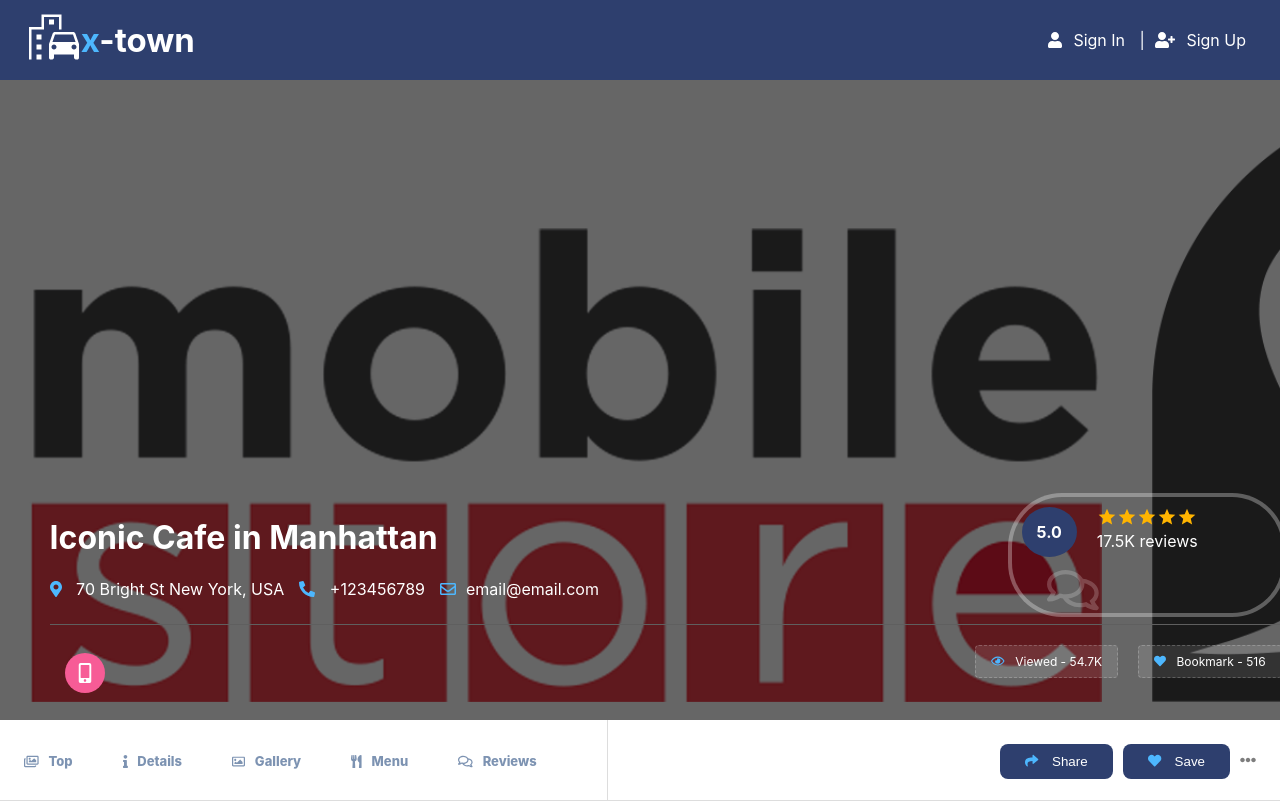
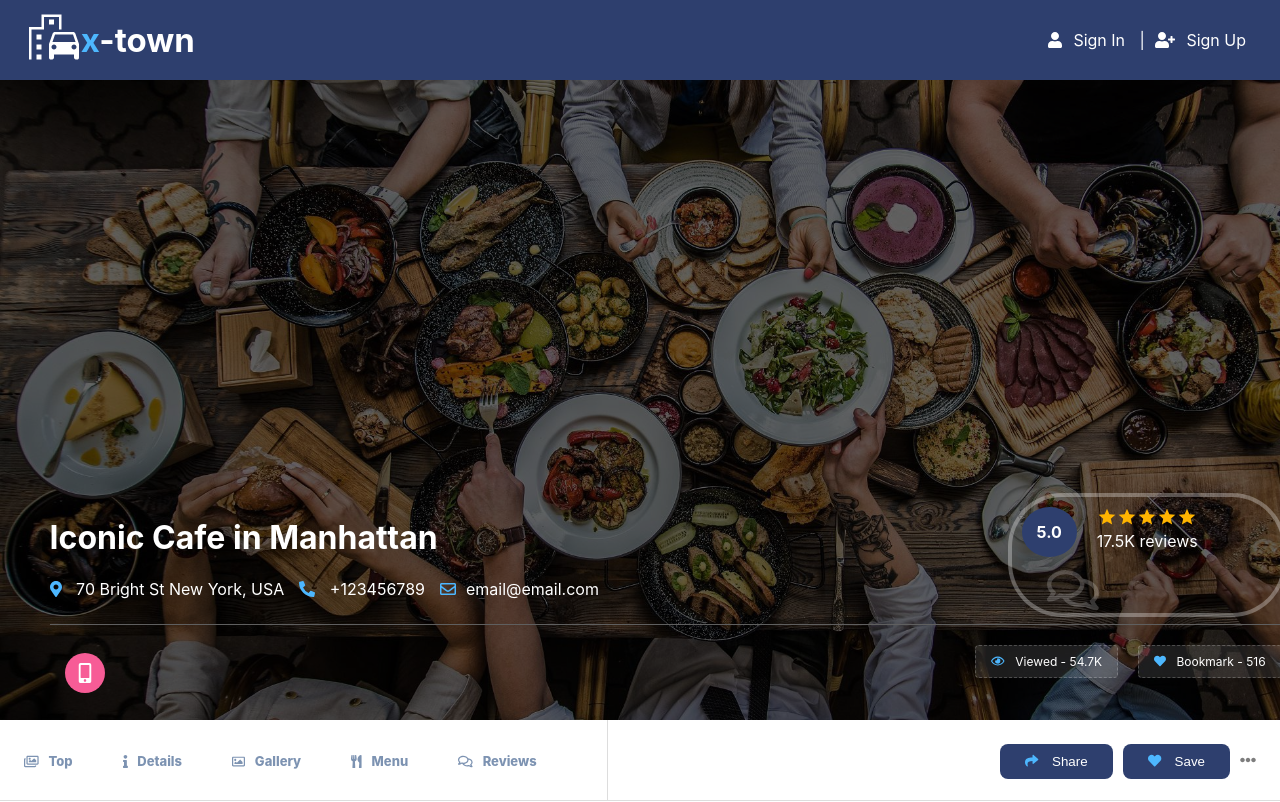
Before and after one commit to AbdHussein/AWS-Thesis-Proj, a React (Create React App) app in the folder client/: page /provider in a window 1280 px wide. Shown: the top 802 px of the page. Built offline with nearby package versions, Linux system fonts and the light colour scheme.

Commit message:
mvp v1.0

```diff
--- a/client/package.json
+++ b/client/package.json
@@ -9,6 +9,7 @@
     "@fortawesome/free-solid-svg-icons": "^5.14.0",
     "@fortawesome/react-fontawesome": "^0.1.11",
     "@material-ui/core": "^4.11.0",
+    "@material-ui/lab": "^4.0.0-alpha.56",
     "@material-ui/icons": "^4.9.1",
     "@react-google-maps/api": "^1.9.12",
     "@testing-library/jest-dom": "^4.2.4",
--- a/client/src/App.scss
+++ b/client/src/App.scss
@@ -108,7 +108,7 @@ nav {
 .landing {
   header {
     height: 90vh;
-    background-image: url("../src/images/1.jpg");
+    background-image: url('../src/images/1.jpg');
     position: relative;
     @extend %cover;
     .overlay {
@@ -163,7 +163,7 @@ nav {
 
 .provider-header {
   height: 80vh;
-  background-image: url("./images/mobile-store-online.png");
+  background-image: url('./images/6.jpg');
   position: relative;
   @extend %cover;
   .overlay {
--- a/client/src/components/mainMap/map.js
+++ b/client/src/components/mainMap/map.js
@@ -11,8 +11,8 @@ import {
 } from '@react-google-maps/api';
 
 const containerStyle = {
-  width: '400px',
-  height: '400px',
+  width: '100%',
+  height: '100vh',
 };
 
 const center = {
--- a/package.json
+++ b/package.json
@@ -20,7 +20,6 @@
   },
   "homepage": "https://github.com/Legoin/AWS-Thesis-Proj#readme",
   "dependencies": {
-    "@material-ui/lab": "^4.0.0-alpha.56",
     "bcrypt": "^5.0.0",
     "dotenv": "^8.2.0",
     "express": "^4.17.1",
```
Also changed, not shown: 2 other files (tests, documents, lock files or other folders).
